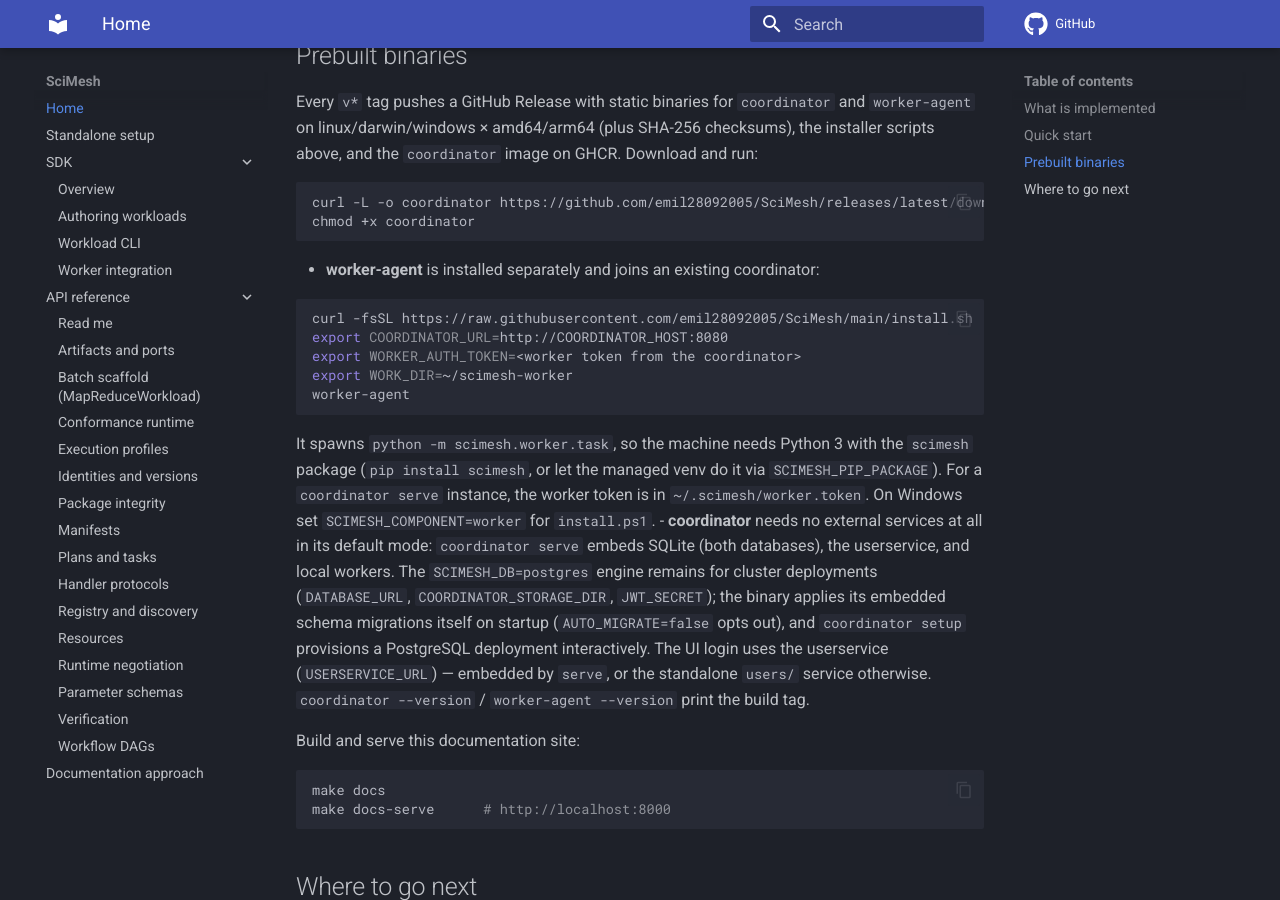
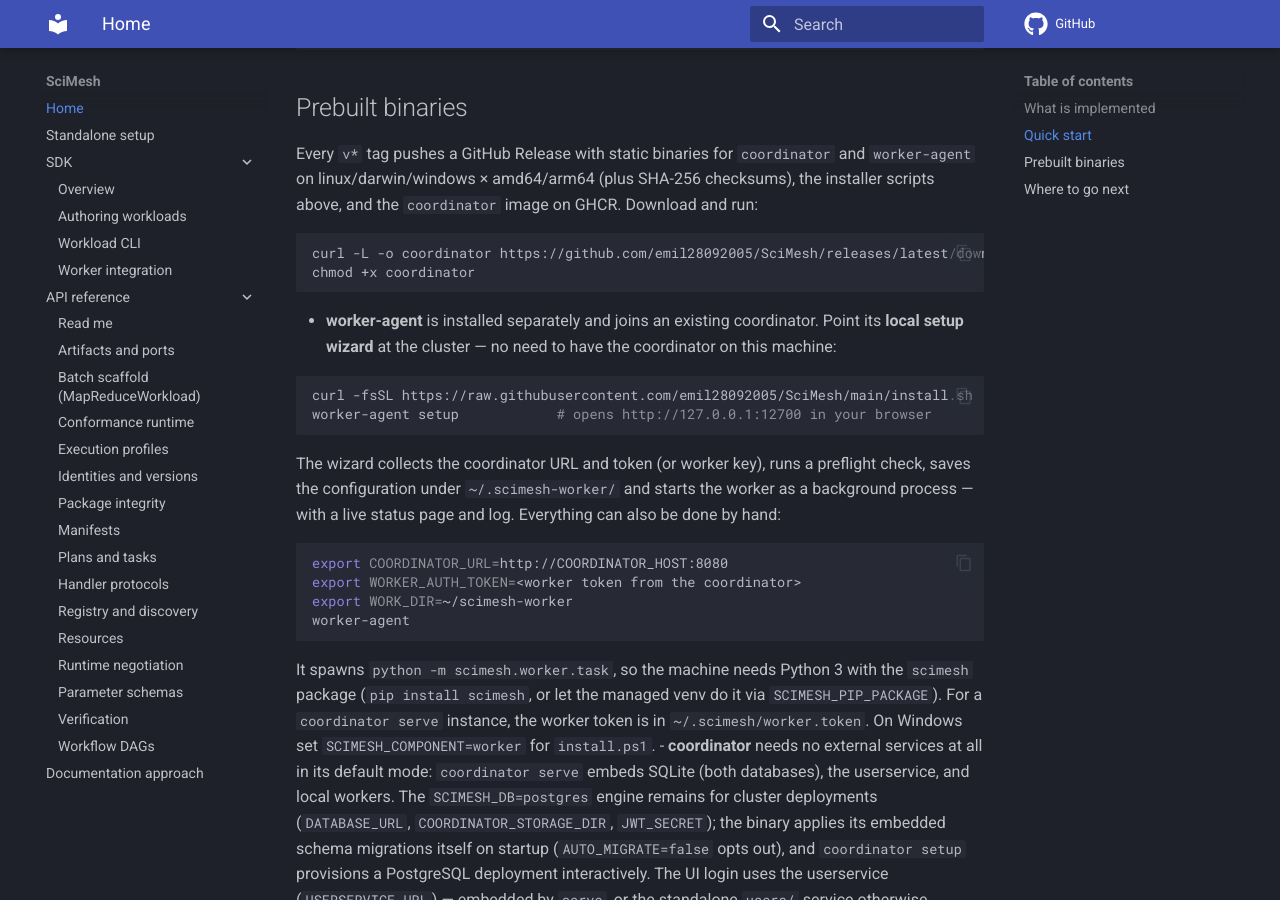
Before and after one commit to emil28092005/SciMesh, an MkDocs documentation site: the page built from mkdocs/index.md, in a window 1280 px wide and 900 px high, scrolled down 1788 px. Built offline with MkDocs 1.6.1 and Material for MkDocs 9.7.7, drawn with Linux system fonts in a browser that asks for light colours; comment, search, counter and statistics services are not loaded; some of the changed text lies outside the part shown.

Commit message:
Document the admin console and the worker setup wizard

````diff
--- a/mkdocs/index.md
+++ b/mkdocs/index.md
@@ -33,8 +33,10 @@
   resource reservation, and allowlist-driven workload discovery.
 - **An operator UI** served by the coordinator: the control room, a workload
   library page, a workload-agnostic "new computation" form whose controls come
-  from each workload's own `UIElement` declarations, and this documentation
-  site at `/ui/docs/`.
+  from each workload's own `UIElement` declarations, an **admin console**
+  (`/ui/admin`) for cluster operators — system/storage/health, jobs,
+  worker trust, users and worker keys, workload enable/disable, metrics and
+  the worker token — and this documentation site at `/ui/docs/`.
 
 ## Quick start
 
@@ -90,10 +92,21 @@
 chmod +x coordinator
 ```
 
-- **worker-agent** is installed separately and joins an existing coordinator:
+- **worker-agent** is installed separately and joins an existing coordinator.
+  Point its **local setup wizard** at the cluster — no need to have the
+  coordinator on this machine:
 
   ```bash
   curl -fsSL https://raw.githubusercontent.com/emil28092005/SciMesh/main/install.sh | bash -s worker
+  worker-agent setup            # opens http://127.0.0.1:12700 in your browser
+  ```
+
+  The wizard collects the coordinator URL and token (or worker key), runs a
+  preflight check, saves the configuration under `~/.scimesh-worker/` and
+  starts the worker as a background process — with a live status page and log.
+  Everything can also be done by hand:
+
+  ```bash
   export COORDINATOR_URL=http://COORDINATOR_HOST:8080
   export WORKER_AUTH_TOKEN=<worker token from the coordinator>
   export WORK_DIR=~/scimesh-worker
````
Also changed, not shown: PLAN.md (+17 -4 lines), README.md (+10 -0 lines), docs/ui-admin-worker-plan.md (+17 -17 lines), mkdocs/standalone.md (+14 -3 lines).
